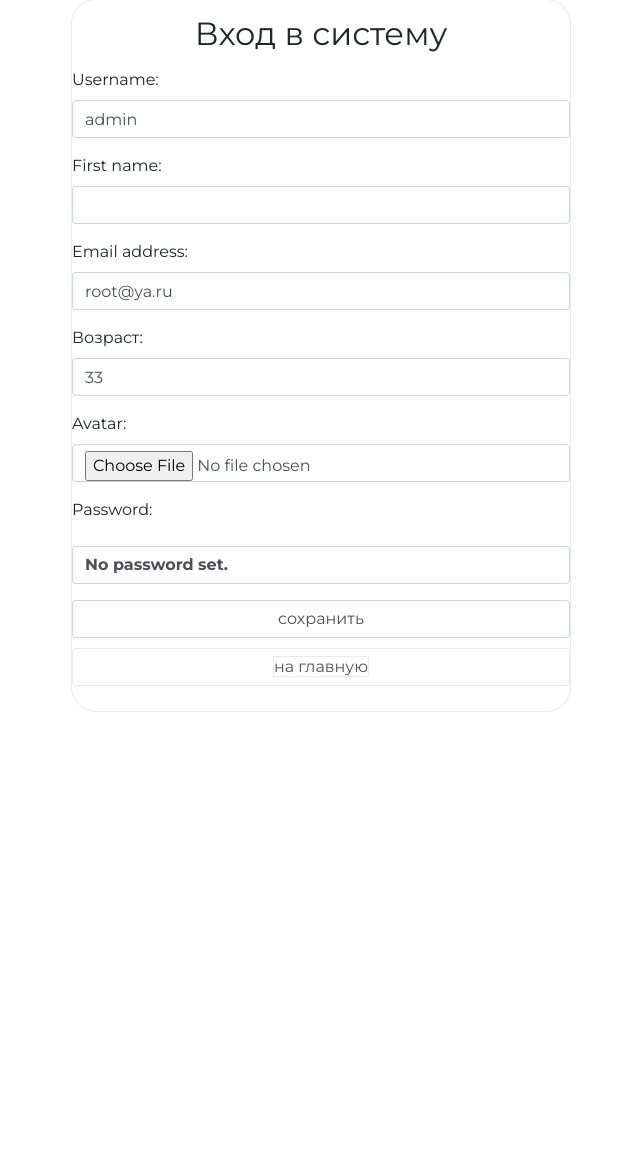
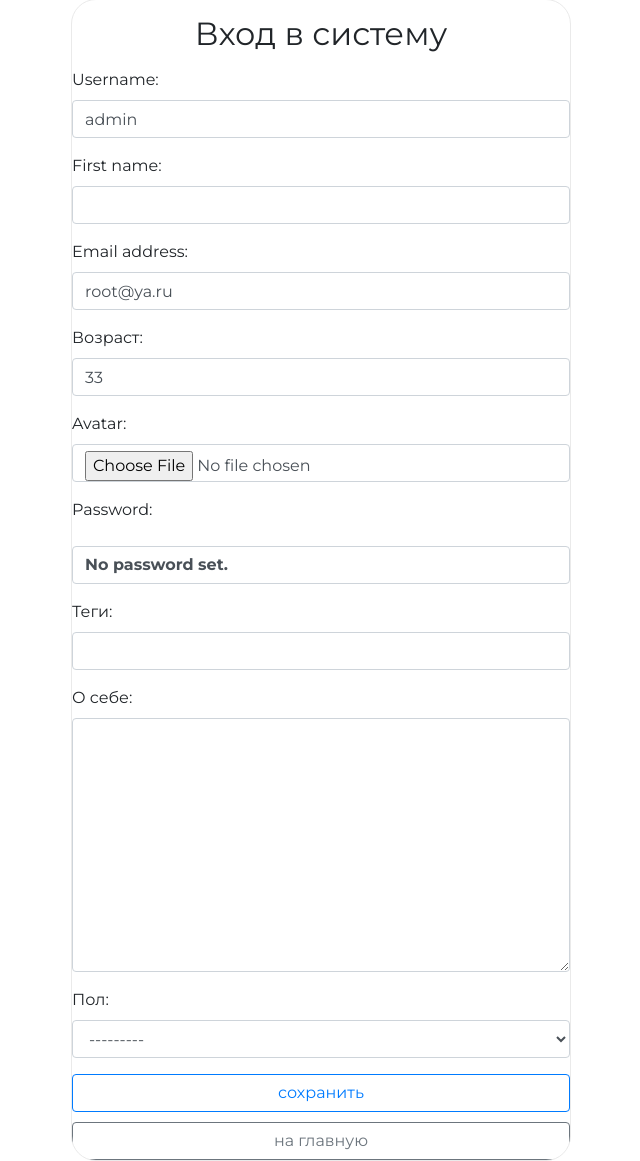
Before and after one commit to Karadesh/Django-Homeworks, a Django app: page /auth/edit/ in a window 1280 px wide. Shown: the part 101-1262 px from the top of the page, without its empty margins (319-959 px from the left). Before the commit the page ends 813 px from the top, so only its background shows below. Run offline with Django 3.2, Linux system fonts and the light colour scheme; a user stored in the database is signed in; data comes from the database, SQL or seed files in the repository; parts of the project's set-up code (start-up, migrations or seed data) failed here and were passed over; some libraries are stand-ins or nearby versions.

Commit message:
lesson_10. User's profile edit

```diff
--- a/authnapp/forms.py
+++ b/authnapp/forms.py
@@ -4,7 +4,7 @@ import random
 from django import forms
 from django.contrib.auth.forms import AuthenticationForm, UserChangeForm, UserCreationForm
 
-from .models import ShopUser
+from .models import ShopUser, ShopUserProfile
 
 
 class ShopUserLoginForm(AuthenticationForm):
@@ -63,3 +63,14 @@ class ShopUserEditForm(UserChangeForm):
     class Meta:
         model = ShopUser
         fields = ("username", "first_name", "email", "age", "avatar")
+
+
+class ShopUserProfileEditForm(forms.ModelForm):
+    class Meta:
+        model = ShopUserProfile
+        fields = ("tagline", "aboutMe", "gender")
+
+    def __init__(self, *args, **kwargs):
+        super(ShopUserProfileEditForm, self).__init__(*args, **kwargs)
+        for field_name, field in self.fields.items():
+            field.widget.attrs["class"] = "form-control"
--- a/authnapp/templates/authnapp/edit.html
+++ b/authnapp/templates/authnapp/edit.html
@@ -6,13 +6,12 @@
 <form class="form-horizontal" action="{% url 'auth:edit' %}" method="post" enctype="multipart/form-data">
     {% csrf_token %}
     {{ edit_form.as_p }}
-    <input class="form-control" type="submit" value="сохранить">
+    {{ profile_form.as_p }}
+    <input class="btn btn-outline-primary btn-block" type="submit" value="сохранить">
 </form>
-<button class="btn btn-round form-control last">
-    <a href="{% url 'main' %}" class="">
-        на главную
-    </a>
-</button>
+<a href="{% url 'main' %}" class="btn btn-outline-secondary btn-block" role="button">
+    на главную
+</a>
 
 {% if user.avatar %}
 <div class="user_avatar"><img src="{{ media_url }}{{ user.avatar }}"></div>
--- a/authnapp/views.py
+++ b/authnapp/views.py
@@ -1,10 +1,11 @@
 from django.conf import settings
 from django.contrib import auth
 from django.core.mail import send_mail
+from django.db import transaction
 from django.shortcuts import HttpResponseRedirect, render
 from django.urls import reverse
 
-from authnapp.forms import ShopUserEditForm, ShopUserLoginForm, ShopUserRegisterForm
+from authnapp.forms import ShopUserEditForm, ShopUserLoginForm, ShopUserProfileEditForm, ShopUserRegisterForm
 from authnapp.models import ShopUser
 
 
@@ -54,18 +55,22 @@ def register(request):
     return render(request, "authnapp/register.html", content)
 
 
+@transaction.atomic
 def edit(request):
     title = "редактирование"
 
     if request.method == "POST":
         edit_form = ShopUserEditForm(request.POST, request.FILES, instance=request.user)
-        if edit_form.is_valid():
+        profile_form = ShopUserProfileEditForm(request.POST, instance=request.user.shopuserprofile)
+        if edit_form.is_valid() and profile_form.is_valid():
             edit_form.save()
             return HttpResponseRedirect(reverse("auth:edit"))
     else:
         edit_form = ShopUserEditForm(instance=request.user)
+        profile_form = ShopUserProfileEditForm(instance=request.user.shopuserprofile)
 
-    content = {"title": title, "edit_form": edit_form, "media_url": settings.MEDIA_URL}
+    content = {"title": title, "edit_form": edit_form, "profile_form": profile_form, "media_url": settings.MEDIA_URL}
+
     return render(request, "authnapp/edit.html", content)
 
 
@@ -78,7 +83,13 @@ def send_verify_mail(user):
     \n{settings.DOMAIN_NAME}{verify_link}"
 
     print(f"from: {settings.EMAIL_HOST_USER}, to: {user.email}")
-    return send_mail(title, message, settings.EMAIL_HOST_USER, [user.email], fail_silently=False,)
+    return send_mail(
+        title,
+        message,
+        settings.EMAIL_HOST_USER,
+        [user.email],
+        fail_silently=False,
+    )
 
 
 def verify(request, email, activation_key):
```
